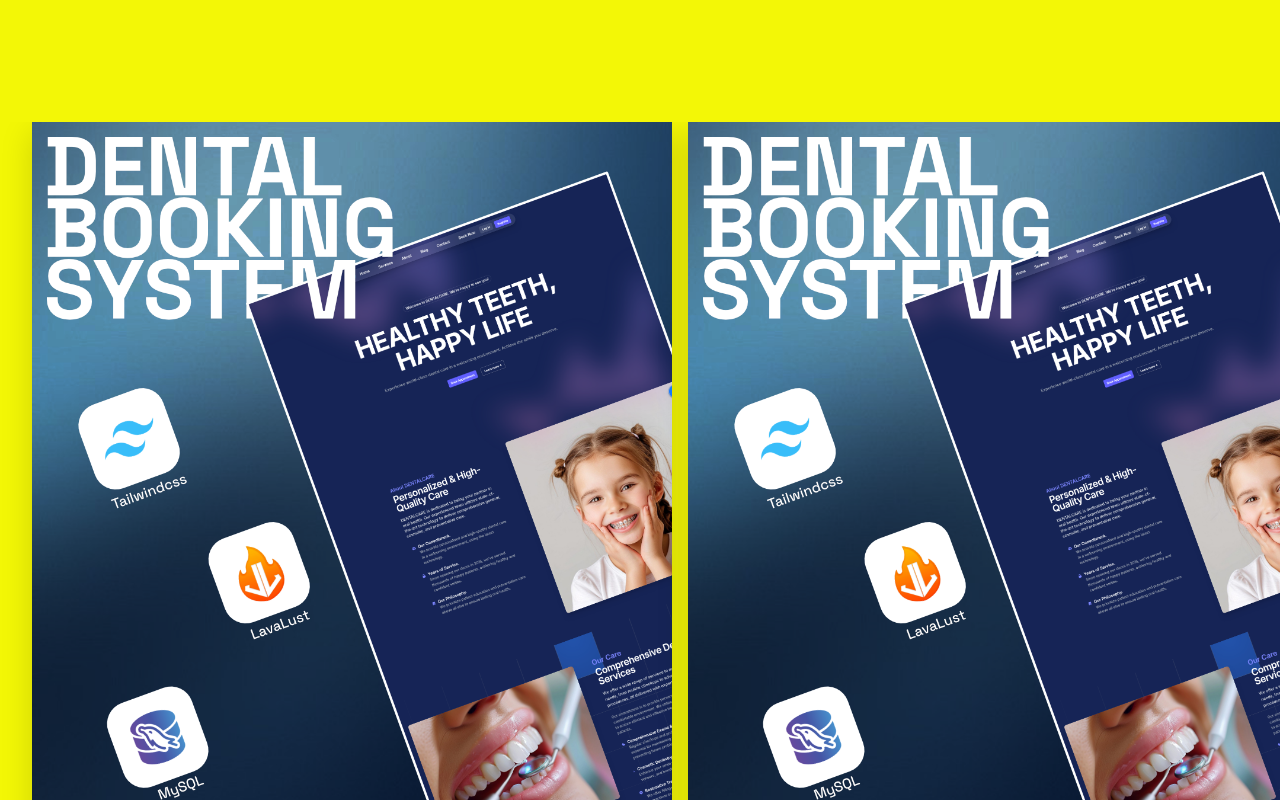
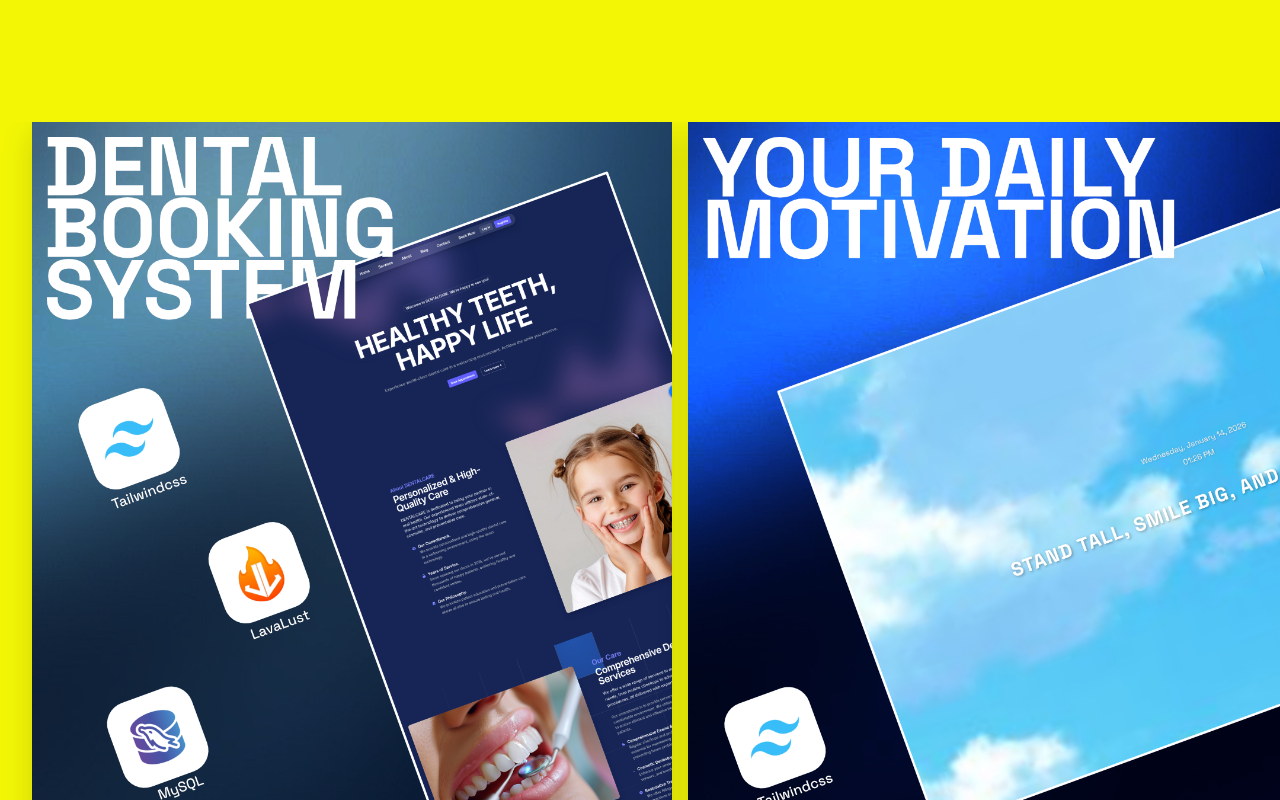
Before and after one commit to leigabriel/design-portfolio, a React (Vite) app: page / in a window 1280 px wide. Shown: the part 5620-6420 px from the top of the page. Built offline with nearby package versions, Linux system fonts and the light colour scheme; the HTML template or start-up script is replaced by a standard one; a web font is replaced by a local one.

Commit message:
refractor

```diff
--- a/src/components/WebProjectSection.jsx
+++ b/src/components/WebProjectSection.jsx
@@ -10,42 +10,7 @@ const projectsData = [
         title: 'Dental Care System'
     },
     {
-        id: 1,
-        src: '/img/web/01-dental.png',
-        alt: 'Dental Booking System',
-        liveUrl: 'https://dentalcare-health.ct.ws/',
-        title: 'Dental Care System'
-    },
-    {
-        id: 1,
-        src: '/img/web/01-dental.png',
-        alt: 'Dental Booking System',
-        liveUrl: 'https://dentalcare-health.ct.ws/',
-        title: 'Dental Care System'
-    },
-    {
-        id: 1,
-        src: '/img/web/01-dental.png',
-        alt: 'Dental Booking System',
-        liveUrl: 'https://dentalcare-health.ct.ws/',
-        title: 'Dental Care System'
-    },
-    {
-        id: 1,
-        src: '/img/web/01-dental.png',
-        alt: 'Dental Booking System',
-        liveUrl: 'https://dentalcare-health.ct.ws/',
-        title: 'Dental Care System'
-    },
-    {
-        id: 1,
-        src: '/img/web/01-dental.png',
-        alt: 'Dental Booking System',
-        liveUrl: 'https://dentalcare-health.ct.ws/',
-        title: 'Dental Care System'
-    },
-    {
-        id: 3,
+        id: 2,
         src: '/img/web/02-motivation.png',
         alt: 'Motivation App',
         liveUrl: 'https://motivationperday.netlify.app/',
```
